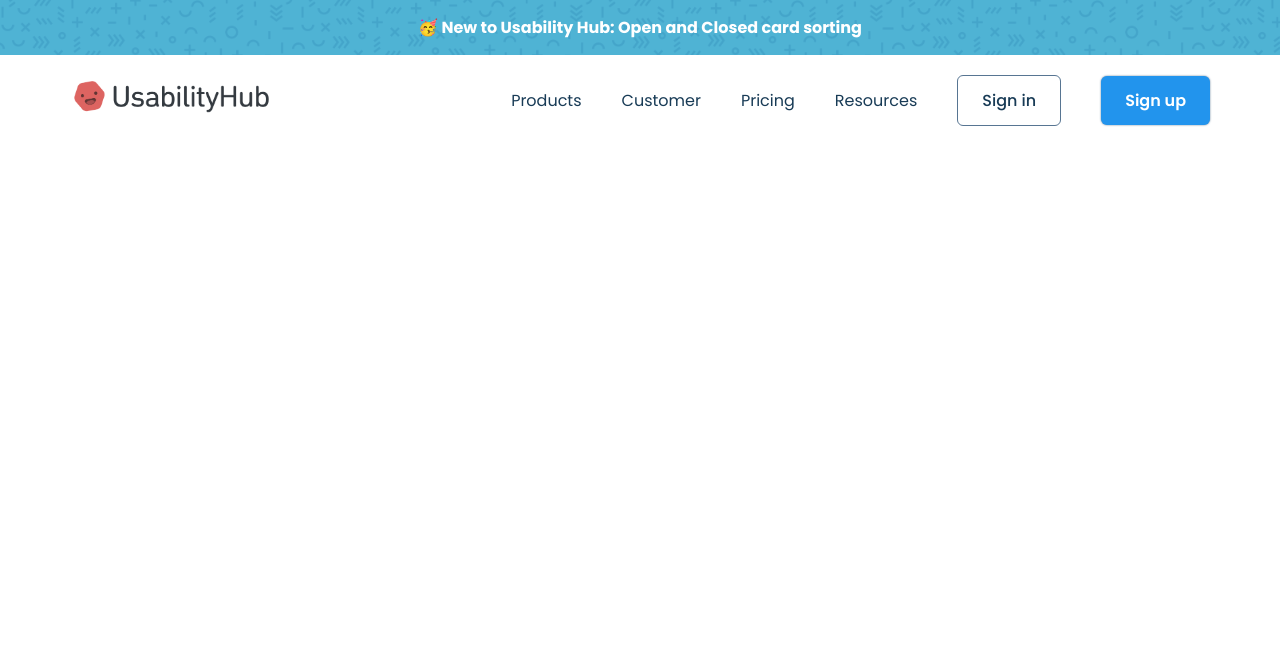
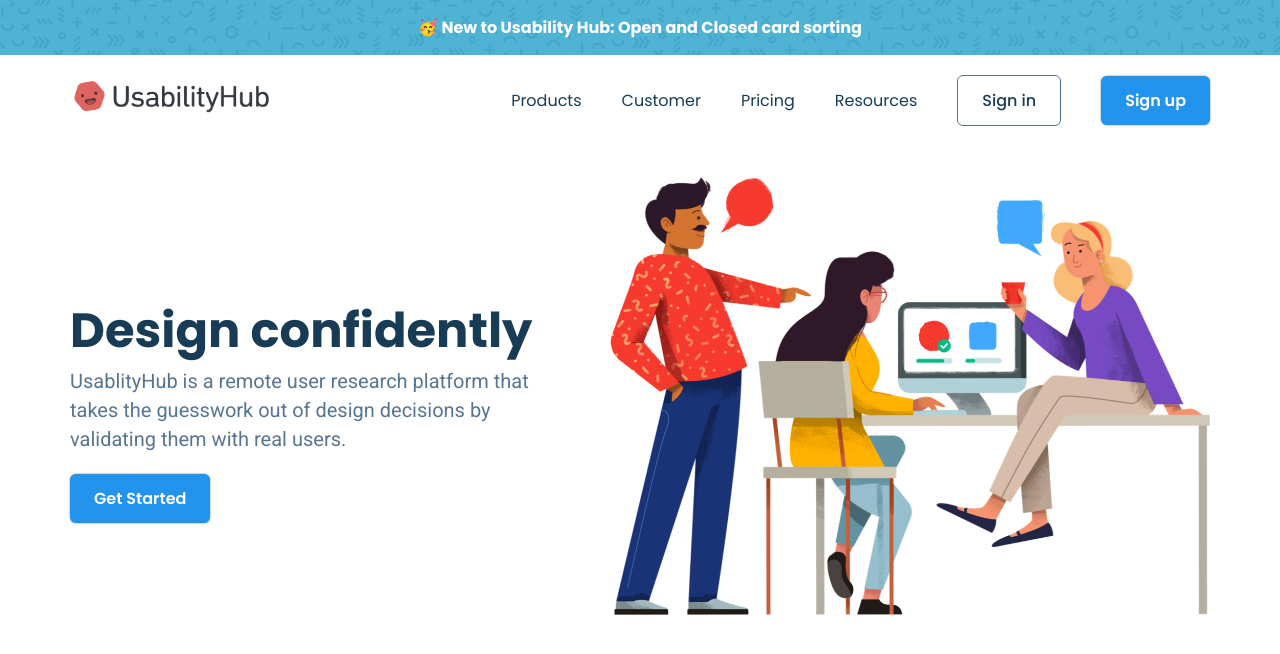
Before and after one commit to faridhussain/BaseLayout, a plain HTML site: page index.html in a window 1280 px wide. Drawn offline with Linux system fonts and the light colour scheme.

Commit message:
Added header section

```diff
--- a/index.html
+++ b/index.html
@@ -45,7 +45,18 @@
       </div>
     </nav>
 
-    <header></header>
+    <header>
+      <div class="container header-section flex">
+        <div class="header-left">
+          <h1>Design confidently</h1>
+          <p>UsablityHub is a remote user research platform that takes the guesswork out of design decisions by validating them with real users.</p>
+          <a href="#" class="primary-button get-started-btn">Get Started</a>
+        </div>
+        <div class="header-right">
+          <img src="assets/asset 2.png" alt="hero image">
+        </div>
+      </div>
+    </header>
 
     <section class="companies-section"></section>
 
--- a/style.css
+++ b/style.css
@@ -105,3 +105,22 @@ ul{
     border-color: var(--accent-color);
     color: var(--accent-color) !important;
 }
+header{
+    padding: 50px var(--padding-inline-section) 0;
+}
+.header-section{
+    justify-content: center;
+    gap: 50px;
+}
+.header-right img{
+    width: 600px;
+}
+.header-left{
+   max-width: 40vw;
+}
+.header-left h1{
+    margin-top: 20px;
+}
+.get-started-btn{
+    margin-top: 20px;
+}
```
